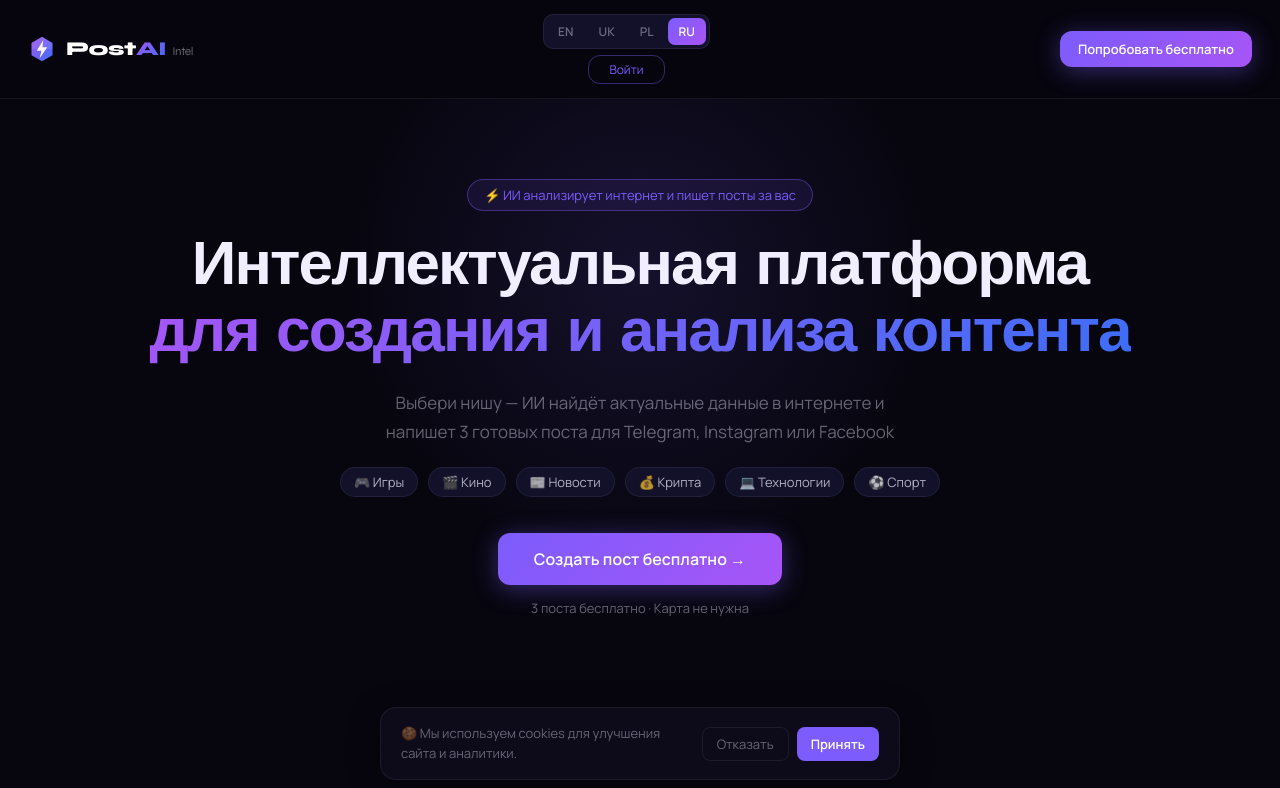
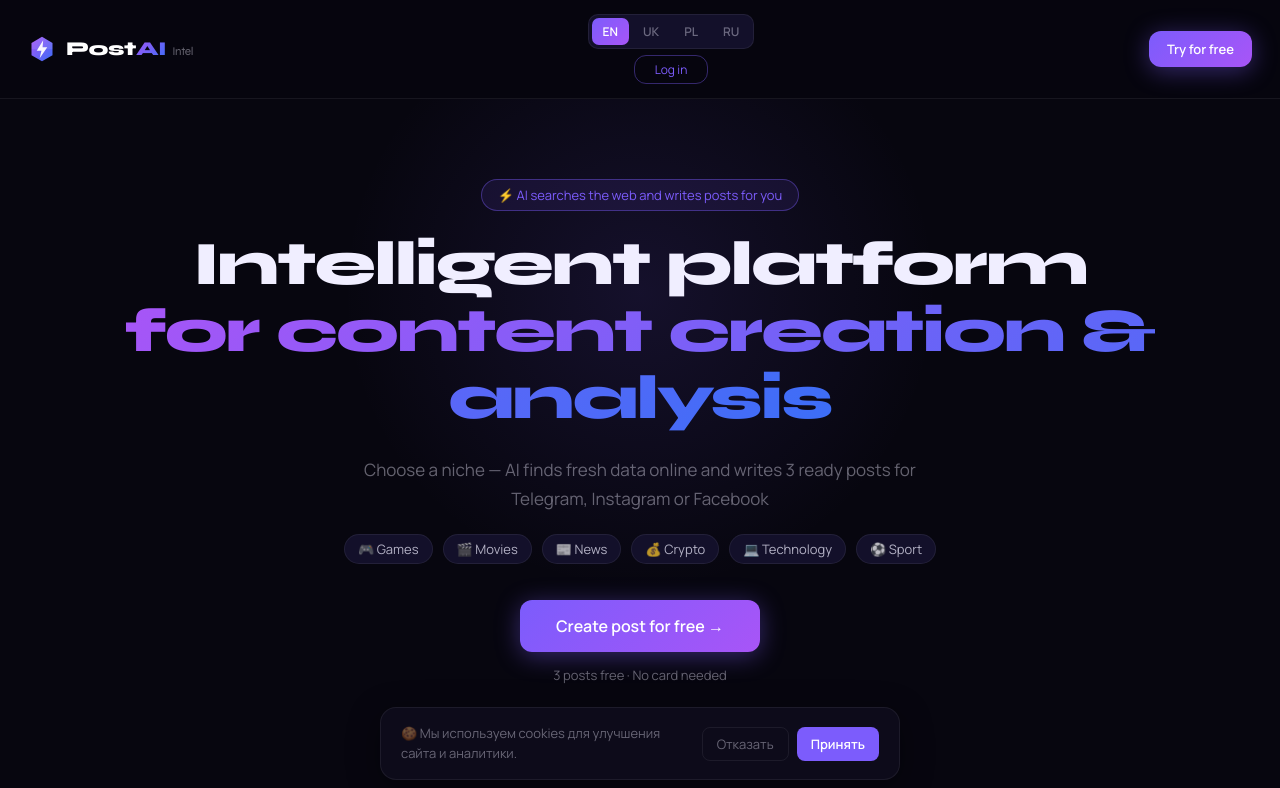
Before and after one commit to akuratenshi/PostAI-Intel2, a React (Vite) app: page / in a window 1280 px wide. Shown: the top 788 px of the page. Built offline with nearby package versions, Linux system fonts and the light colour scheme; no server answers.

Commit message:
Update App.jsx

```diff
--- a/src/App.jsx
+++ b/src/App.jsx
@@ -9,7 +9,7 @@ export default function App() {
   const { isSignedIn } = useAuth();
 const [page, setPage] = useState(() => localStorage.getItem("currentPage") || "landing");
   const [step, setStep] = useState(() => Number(localStorage.getItem("currentStep")) || 0);
-  const [uiLang, setUiLang] = useState("ru");
+  const [uiLang, setUiLang] = useState("en");
   const [yearly, setYearly] = useState(false);
 
   useEffect(() => {
```
